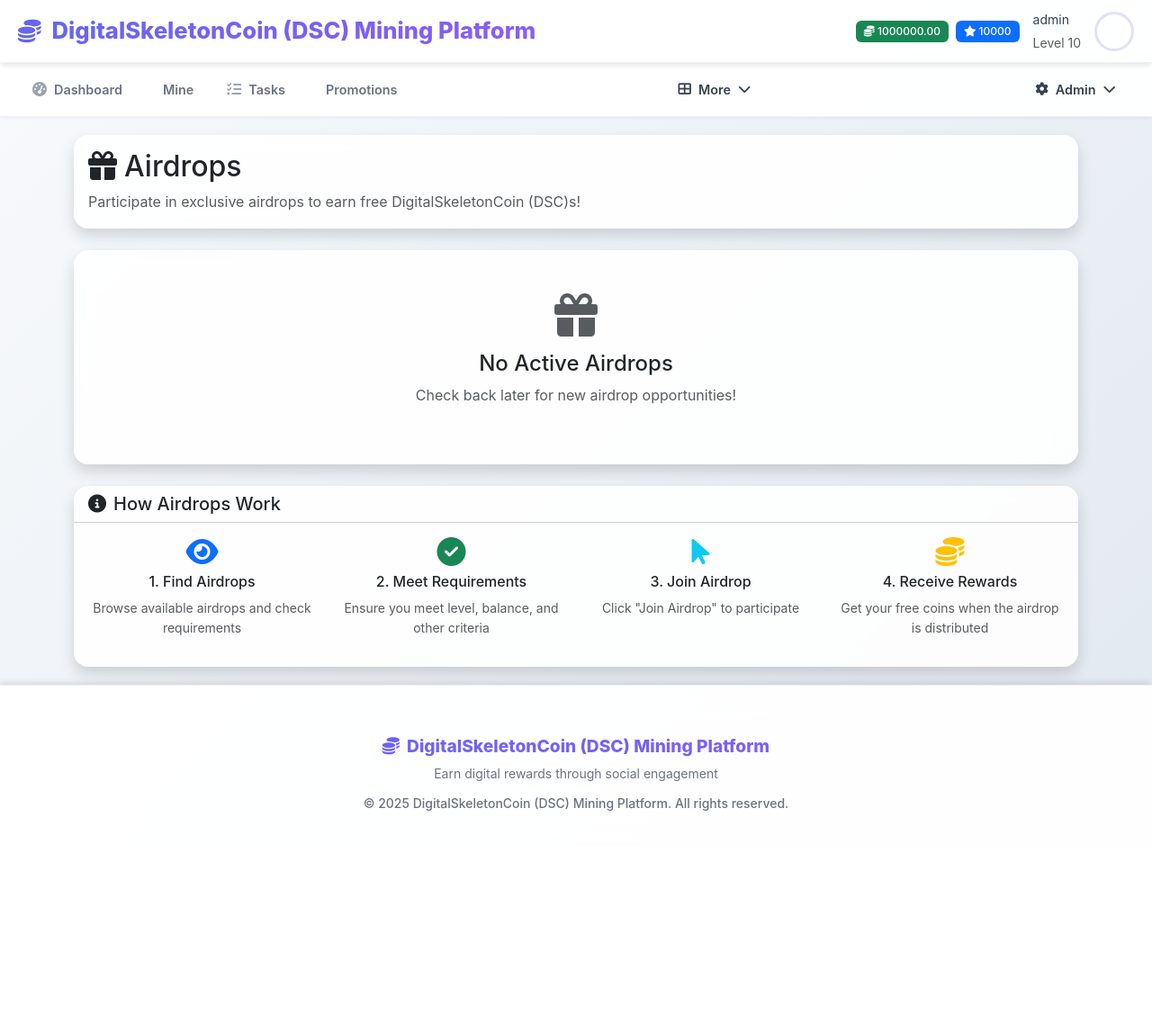
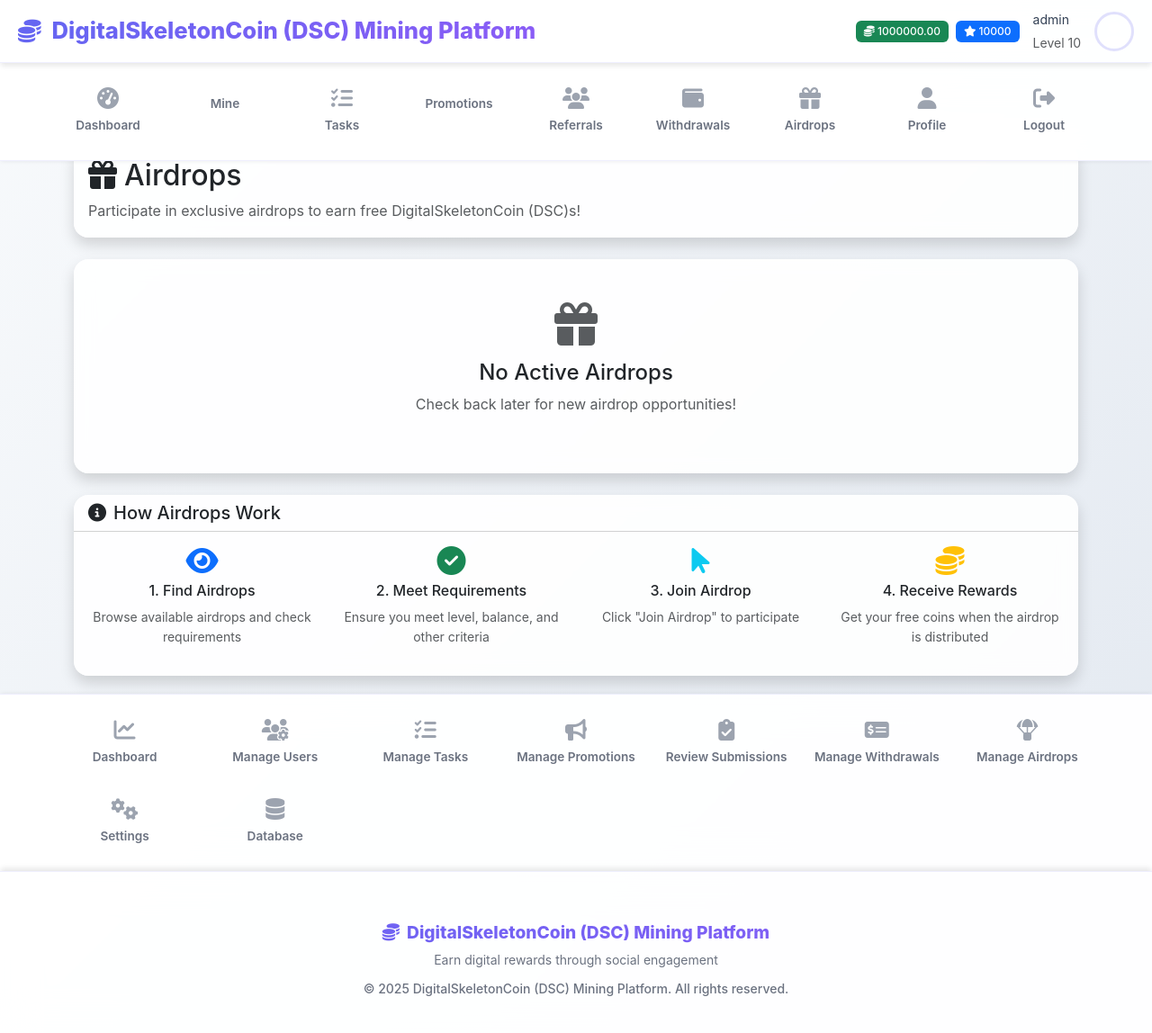
Before and after one commit to julisunkan/x, a Flask app: page /airdrops in a window 1280 px wide. Shown: the whole page at 90% size. Before the commit the page ends 901 px from the top, so only its background shows below. Run offline with Flask 3, Linux system fonts and the light colour scheme; a user stored in the database is signed in; data comes from the database, SQL or seed files in the repository; data that the repository does not hold is empty; some libraries are stand-ins or nearby versions.

Commit message:
Rearrange site navigation to improve access to user and admin functions
Implements user navigation below the header and admin navigation above the footer in `templates/base.html` with related icons and styling.

Replit-Commit-Author: Agent
Replit-Commit-Session-Id: 8eab38d2-4a74-4b26-8fd3-cabd04d6fa32
Replit-Commit-Screenshot-Url: https://storage.googleapis.com/screenshot-production-us-central1/5253adec-5919-4342-a3f8-ea69d62570de/8eab38d2-4a74-4b26-8fd3-cabd04d6fa32/EJsaLYh

```diff
--- a/templates/base.html
+++ b/templates/base.html
@@ -476,6 +476,162 @@
             }
         }
 
+        /* User Navigation Menu Styles */
+        .user-nav {
+            position: fixed;
+            top: 70px;
+            left: 0;
+            right: 0;
+            z-index: 1025;
+            background: rgba(255, 255, 255, 0.95);
+            backdrop-filter: blur(20px);
+            border-bottom: 1px solid rgba(99, 102, 241, 0.1);
+            padding: 15px 0;
+            box-shadow: 0 2px 4px -1px rgba(0, 0, 0, 0.06);
+        }
+
+        .user-nav-grid {
+            display: grid;
+            grid-template-columns: repeat(auto-fit, minmax(120px, 1fr));
+            gap: 10px;
+            max-width: 1200px;
+            margin: 0 auto;
+            padding: 0 20px;
+        }
+
+        .user-nav-item {
+            display: flex;
+            flex-direction: column;
+            align-items: center;
+            gap: 8px;
+            padding: 12px 8px;
+            text-decoration: none;
+            color: #6b7280;
+            border-radius: 12px;
+            transition: all 0.3s ease;
+            font-weight: 600;
+            font-size: 0.85rem;
+        }
+
+        .user-nav-item:hover {
+            color: var(--bs-primary);
+            background: rgba(99, 102, 241, 0.1);
+            transform: translateY(-2px);
+        }
+
+        .user-nav-item i {
+            font-size: 1.5rem;
+            color: #9ca3af;
+            transition: all 0.3s ease;
+        }
+
+        .user-nav-item:hover i {
+            color: var(--bs-primary);
+            transform: scale(1.1);
+        }
+
+        /* Admin Navigation Menu Styles (Above Footer) */
+        .admin-nav {
+            background: rgba(255, 255, 255, 0.95);
+            backdrop-filter: blur(20px);
+            border-top: 1px solid rgba(99, 102, 241, 0.1);
+            padding: 15px 0;
+            box-shadow: 0 -2px 4px -1px rgba(0, 0, 0, 0.06);
+            margin-bottom: 0;
+        }
+
+        .admin-nav-grid {
+            display: grid;
+            grid-template-columns: repeat(auto-fit, minmax(140px, 1fr));
+            gap: 10px;
+            max-width: 1200px;
+            margin: 0 auto;
+            padding: 0 20px;
+        }
+
+        .admin-nav-item {
+            display: flex;
+            flex-direction: column;
+            align-items: center;
+            gap: 8px;
+            padding: 12px 8px;
+            text-decoration: none;
+            color: #6b7280;
+            border-radius: 12px;
+            transition: all 0.3s ease;
+            font-weight: 600;
+            font-size: 0.85rem;
+        }
+
+        .admin-nav-item:hover {
+            color: #dc2626;
+            background: rgba(220, 38, 38, 0.1);
+            transform: translateY(-2px);
+        }
+
+        .admin-nav-item i {
+            font-size: 1.5rem;
+            color: #9ca3af;
+            transition: all 0.3s ease;
+        }
+
+        .admin-nav-item:hover i {
+            color: #dc2626;
+            transform: scale(1.1);
+        }
+
+        /* Update main content padding */
+        .main-content {
+            padding-top: 160px;
+            padding-bottom: 20px;
+            min-height: calc(100vh - 160px);
+        }
+
+        /* Responsive adjustments */
+        @media (max-width: 768px) {
+            .user-nav-grid,
+            .admin-nav-grid {
+                grid-template-columns: repeat(auto-fit, minmax(100px, 1fr));
+                gap: 8px;
+                padding: 0 15px;
+            }
+
+            .user-nav-item,
+            .admin-nav-item {
+                padding: 10px 6px;
+                font-size: 0.8rem;
+            }
+
+            .user-nav-item i,
+            .admin-nav-item i {
+                font-size: 1.3rem;
+            }
+
+            .main-content {
+                padding-top: 145px;
+            }
+        }
+
+        @media (max-width: 576px) {
+            .user-nav-grid,
+            .admin-nav-grid {
+                grid-template-columns: repeat(4, 1fr);
+                gap: 6px;
+                padding: 0 10px;
+            }
+
+            .user-nav-item,
+            .admin-nav-item {
+                padding: 8px 4px;
+                font-size: 0.75rem;
+            }
+
+            .user-nav-item span,
+            .admin-nav-item span {
+                display: none;
+            }
+        }
+
         /* Mobile Navigation Toggle */
         .mobile-nav-toggle {
             display: none;
@@ -767,204 +923,64 @@
         {% endif %}
     </header>
 
-    <!-- Top Navigation -->
+    <!-- User Navigation Menu (Below Header) -->
     {% if current_user.is_authenticated %}
-    <nav class="top-nav">
-        <div class="nav-container">
-            <div class="quick-nav">
-                <a class="nav-link" href="{{ url_for('dashboard') }}">
+    <nav class="user-nav">
+        <div class="user-nav-grid">
+            <a class="user-nav-item" href="{{ url_for('dashboard') }}">
                 <i class="fas fa-tachometer-alt"></i>
                 <span>Dashboard</span>
             </a>
-                <a class="nav-link" href="{{ url_for('mining.mining_page') }}">
+            <a class="user-nav-item" href="{{ url_for('mining.mining_page') }}">
                 <i class="fas fa-pickaxe"></i>
                 <span>Mine</span>
             </a>
-                <a class="nav-link" href="{{ url_for('tasks.tasks_page') }}">
+            <a class="user-nav-item" href="{{ url_for('tasks.tasks_page') }}">
                 <i class="fas fa-tasks"></i>
                 <span>Tasks</span>
             </a>
-                <a class="nav-link" href="{{ url_for('promotions.promotions_dashboard') }}">
+            <a class="user-nav-item" href="{{ url_for('promotions.promotions_dashboard') }}">
                 <i class="fas fa-megaphone"></i>
                 <span>Promotions</span>
             </a>
-            </div>
-
-            <div class="nav-dropdown-menu">
-                <button class="nav-dropdown-btn" id="main-menu-btn">
-                    <i class="fas fa-th-large"></i>
-                    <span>More</span>
-                    <i class="fas fa-chevron-down"></i>
-                </button>
-                <div class="nav-dropdown-content" id="main-menu-dropdown">
-                    <a class="nav-link" href="{{ url_for('referrals') }}">
+            <a class="user-nav-item" href="{{ url_for('referrals') }}">
                 <i class="fas fa-users"></i>
                 <span>Referrals</span>
             </a>
-                    <a class="nav-link" href="{{ url_for('withdrawals') }}">
+            <a class="user-nav-item" href="{{ url_for('withdrawals') }}">
                 <i class="fas fa-wallet"></i>
                 <span>Withdrawals</span>
             </a>
-                    <a class="nav-link" href="{{ url_for('airdrops') }}">
+            <a class="user-nav-item" href="{{ url_for('airdrops') }}">
                 <i class="fas fa-gift"></i>
                 <span>Airdrops</span>
             </a>
-                    <a class="nav-link" href="{{ url_for('profile') }}">
+            <a class="user-nav-item" href="{{ url_for('profile') }}">
                 <i class="fas fa-user"></i>
                 <span>Profile</span>
             </a>
-                    <a class="nav-link" href="{{ url_for('auth.logout') }}">
+            <a class="user-nav-item" href="{{ url_for('auth.logout') }}">
                 <i class="fas fa-sign-out-alt"></i>
                 <span>Logout</span>
             </a>
         </div>
-            </div>
 
-            {% if current_user.is_admin %}
-            <div class="nav-dropdown-menu">
-                <button class="nav-dropdown-btn" id="admin-menu-btn">
-                    <i class="fas fa-cog"></i>
-                    <span>Admin</span>
-                    <i class="fas fa-chevron-down"></i>
-                </button>
-                <div class="nav-dropdown-content" id="admin-menu-dropdown">
-                    <a class="nav-link" href="{{ url_for('admin.dashboard') }}">
-                        <i class="fas fa-chart-line"></i>
-                        <span>Dashboard</span>
-                    </a>
-                    <a class="nav-link" href="{{ url_for('admin.users') }}">
-                        <i class="fas fa-users-cog"></i>
-                        <span>Manage Users</span>
-                    </a>
-                    <a class="nav-link" href="{{ url_for('admin.tasks') }}">
-                        <i class="fas fa-list-check"></i>
-                        <span>Manage Tasks</span>
-                    </a>
-                    <a class="nav-link" href="{{ url_for('promotions.admin_promotions') }}">
-                        <i class="fas fa-megaphone"></i>
-                        <span>Manage Promotions</span>
-                    </a>
-                    <a class="nav-link" href="{{ url_for('admin.task_completions') }}">
-                        <i class="fas fa-clipboard-check"></i>
-                        <span>Review Submissions</span>
-                    </a>
-                    <a class="nav-link" href="{{ url_for('admin.withdrawals') }}">
-                        <i class="fas fa-money-check-alt"></i>
-                        <span>Manage Withdrawals</span>
-                    </a>
-                    <a class="nav-link" href="{{ url_for('admin.airdrops') }}">
-                        <i class="fas fa-parachute-box"></i>
-                        <span>Manage Airdrops</span>
-                    </a>
-                    <a class="nav-link" href="{{ url_for('admin.settings') }}">
-                        <i class="fas fa-cog"></i>
-                        <span>Settings</span>
-                    </a>
-                    <a class="nav-link" href="{{ url_for('admin.database_management') }}">
-                        <i class="fas fa-database"></i>
-                        <span>Database</span>
-                    </a>
-                </div>
-            </div>
-            {% endif %}
-
-            <button class="mobile-nav-toggle" id="mobile-nav-toggle">
-                <i class="fas fa-bars"></i>
-            </button>
-        </div>
-
-        <div class="mobile-nav-dropdown" id="mobile-nav-dropdown">
-            <a class="nav-link" href="{{ url_for('dashboard') }}">
-                <i class="fas fa-tachometer-alt"></i>
-                <span>Dashboard</span>
-            </a>
-            <a class="nav-link" href="{{ url_for('mining.mining_page') }}">
-                <i class="fas fa-pickaxe"></i>
-                <span>Mine</span>
-            </a>
-            <a class="nav-link" href="{{ url_for('tasks.tasks_page') }}">
-                <i class="fas fa-tasks"></i>
-                <span>Tasks</span>
-            </a>
-            <a class="nav-link" href="{{ url_for('promotions.promotions_dashboard') }}">
-                <i class="fas fa-megaphone"></i>
-                <span>Promotions</span>
-            </a>
-            <a class="nav-link" href="{{ url_for('referrals') }}">
-                <i class="fas fa-users"></i>
-                <span>Referrals</span>
-            </a>
-            <a class="nav-link" href="{{ url_for('withdrawals') }}">
-                <i class="fas fa-wallet"></i>
-                <span>Withdrawals</span>
-            </a>
-            <a class="nav-link" href="{{ url_for('airdrops') }}">
-                <i class="fas fa-gift"></i>
-                <span>Airdrops</span>
-            </a>
-            <a class="nav-link" href="{{ url_for('profile') }}">
-                <i class="fas fa-user"></i>
-                <span>Profile</span>
-            </a>
-
-            {% if current_user.is_admin %}
-            <a class="nav-link" href="{{ url_for('admin.dashboard') }}">
-                <i class="fas fa-chart-line"></i>
-                <span>Admin Dashboard</span>
-            </a>
-            <a class="nav-link" href="{{ url_for('admin.users') }}">
-                <i class="fas fa-users-cog"></i>
-                <span>Manage Users</span>
-            </a>
-            <a class="nav-link" href="{{ url_for('admin.tasks') }}">
-                <i class="fas fa-list-check"></i>
-                <span>Manage Tasks</span>
-            </a>
-            <a class="nav-link" href="{{ url_for('promotions.admin_promotions') }}">
-                <i class="fas fa-megaphone"></i>
-                <span>Manage Promotions</span>
-            </a>
-            <a class="nav-link" href="{{ url_for('admin.withdrawals') }}">
-                <i class="fas fa-money-check-alt"></i>
-                <span>Manage Withdrawals</span>
-            </a>
-            <a class="nav-link" href="{{ url_for('admin.airdrops') }}">
-                <i class="fas fa-parachute-box"></i>
-                <span>Manage Airdrops</span>
-            </a>
-            <a class="nav-link" href="{{ url_for('admin.settings') }}">
-                <i class="fas fa-cog"></i>
-                <span>Settings</span>
-            </a>
-            <a class="nav-link" href="{{ url_for('admin.database_management') }}">
-                <i class="fas fa-database"></i>
-                <span>Database</span>
-            </a>
-            {% endif %}
-
-            <a class="nav-link" href="{{ url_for('auth.logout') }}">
-                <i class="fas fa-sign-out-alt"></i>
-                <span>Logout</span>
-            </a>
-        </div>
     </nav>
     {% else %}
-    <nav class="top-nav">
-        <div class="nav-container">
-            <div class="quick-nav">
-                <a class="nav-link" href="{{ url_for('index') }}">
+    <nav class="user-nav">
+        <div class="user-nav-grid">
+            <a class="user-nav-item" href="{{ url_for('index') }}">
                 <i class="fas fa-home"></i>
                 <span>Home</span>
             </a>
-                <a class="nav-link" href="{{ url_for('auth.login') }}">
+            <a class="user-nav-item" href="{{ url_for('auth.login') }}">
                 <i class="fas fa-sign-in-alt"></i>
                 <span>Login</span>
             </a>
-                <a class="nav-link" href="{{ url_for('auth.register') }}">
+            <a class="user-nav-item" href="{{ url_for('auth.register') }}">
                 <i class="fas fa-user-plus"></i>
                 <span>Register</span>
             </a>
-            </div>
         </div>
     </nav>
     {% endif %}
@@ -987,6 +1003,50 @@
             {% block content %}{% endblock %}
         </div>
     </main>
+
+    <!-- Admin Navigation Menu (Above Footer) -->
+    {% if current_user.is_authenticated and current_user.is_admin %}
+    <nav class="admin-nav">
+        <div class="admin-nav-grid">
+            <a class="admin-nav-item" href="{{ url_for('admin.dashboard') }}">
+                <i class="fas fa-chart-line"></i>
+                <span>Dashboard</span>
+            </a>
+            <a class="admin-nav-item" href="{{ url_for('admin.users') }}">
+                <i class="fas fa-users-cog"></i>
+                <span>Manage Users</span>
+            </a>
+            <a class="admin-nav-item" href="{{ url_for('admin.tasks') }}">
+                <i class="fas fa-list-check"></i>
+                <span>Manage Tasks</span>
+            </a>
+            <a class="admin-nav-item" href="{{ url_for('promotions.admin_promotions') }}">
+                <i class="fas fa-bullhorn"></i>
+                <span>Manage Promotions</span>
+            </a>
+            <a class="admin-nav-item" href="{{ url_for('admin.task_completions') }}">
+                <i class="fas fa-clipboard-check"></i>
+                <span>Review Submissions</span>
+            </a>
+            <a class="admin-nav-item" href="{{ url_for('admin.withdrawals') }}">
+                <i class="fas fa-money-check-alt"></i>
+                <span>Manage Withdrawals</span>
+            </a>
+            <a class="admin-nav-item" href="{{ url_for('admin.airdrops') }}">
+                <i class="fas fa-parachute-box"></i>
+                <span>Manage Airdrops</span>
+            </a>
+            <a class="admin-nav-item" href="{{ url_for('admin.settings') }}">
+                <i class="fas fa-cogs"></i>
+                <span>Settings</span>
+            </a>
+            <a class="admin-nav-item" href="{{ url_for('admin.database_management') }}">
+                <i class="fas fa-database"></i>
+                <span>Database</span>
+            </a>
+        </div>
+    </nav>
+    {% endif %}
 
     <!-- Footer -->
     <footer class="app-footer">
```
Also changed, not shown: replit.md (+2 -0 lines). Lines whose indentation alone changed are shown as unchanged.
